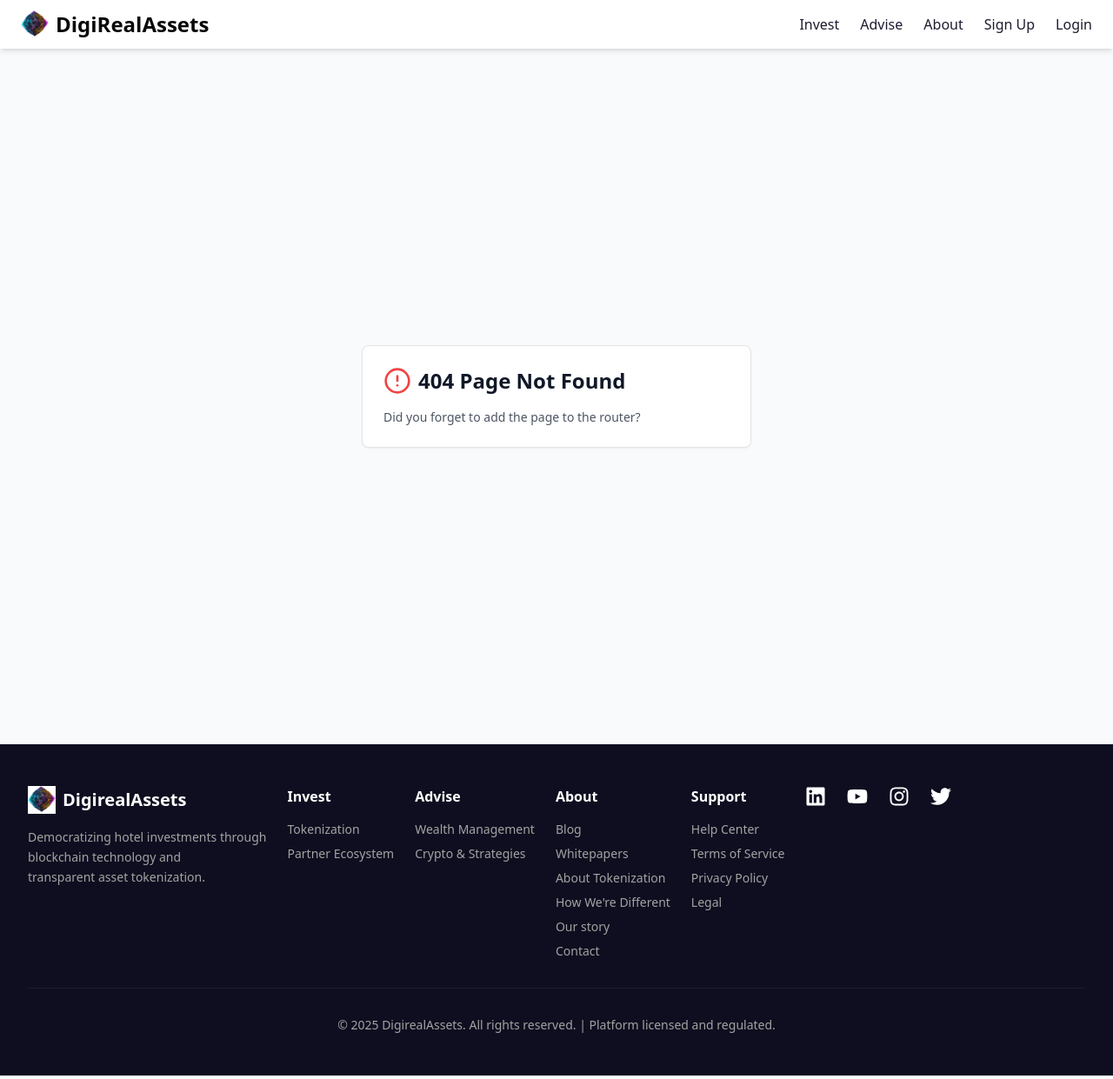
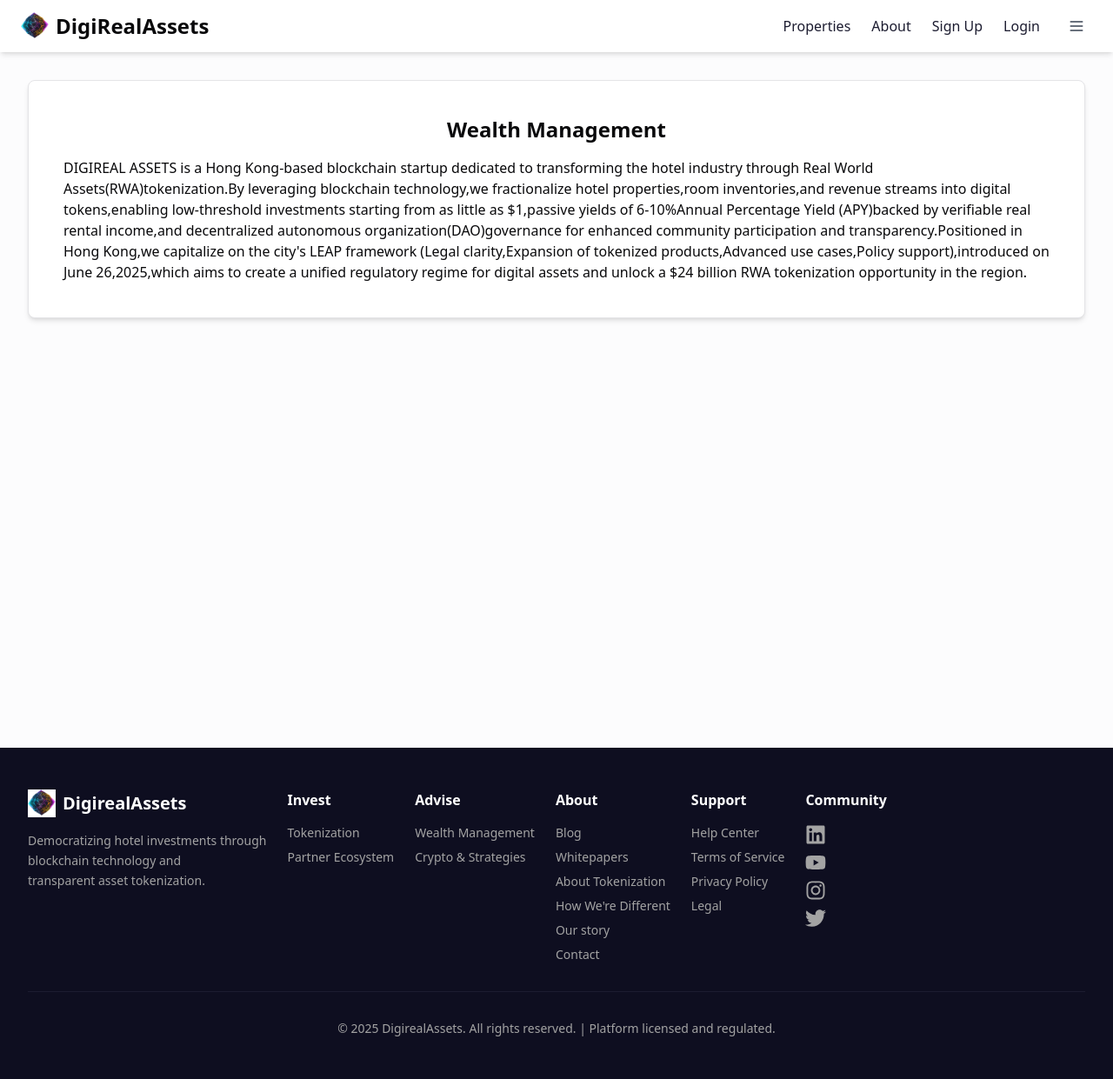
Before and after one commit to mahtias/HotelChainToken, a React (Vite) app in the folder frontend/: page /wealth-management in a window 1280 px wide. Shown: the whole page at 87% size. Built offline with nearby package versions, Linux system fonts and the light colour scheme.

Commit message:
update the home.tsx and menu

```diff
--- a/frontend/src/App.tsx
+++ b/frontend/src/App.tsx
@@ -13,7 +13,8 @@
 import Contracts from "@/pages/contracts";
 import Story from "@/pages/story";
 import Invest from "@/pages/invest";
-import Ecosystem from "@/pages/ecosystem"
+import Ecosystem from "@/pages/ecosystem";
+import Wealth from "@/pages/wealth";
 import NotFound from "@/pages/not-found";
 
 
@@ -36,6 +37,7 @@
           <Route path="/story" component={Story} />
           <Route path="/invest" component={Invest} />
           <Route path="/partner-ecosystem" component={Ecosystem}/>
+          <Route path="/wealth-management" component={Wealth} />
           <Route component={NotFound} />
         </Switch>
       </main>
--- a/frontend/src/components/layout/footer.tsx
+++ b/frontend/src/components/layout/footer.tsx
@@ -123,22 +123,18 @@
             </ul>
           </div>
           <div className="w-1/2 sm:w-1/3 md:w-auto">
-            <h3 className="font-semibold mb-4">
-              <a
-        href="#"
-        target="_blank"
-        rel="noopener noreferrer"
-        aria-label="LinkedIn"
-        className="hover:text-blue-700 transition-colors duration-300"
-      >
+            <h3 className="font-semibold mb-4">Community </h3>
+            <ul className="space-y-2 text-sm text-neutral-400">
+              <li>
+        <a href="#" target="_blank" rel="noopener noreferrer" aria-label="LinkedIn"
+        className="hover:text-blue-700 transition-colors duration-300" >
         <FaLinkedin className="w-6 h-6" />
       </a>
 
-               </h3>
+      </li>
 
-          </div>
-           <div className="w-1/2 sm:w-1/3 md:w-auto">
-                <h3 className="font-semibold mb-4"> <a
+      <li>
+         <a
         href="#"
         target="_blank"
         rel="noopener noreferrer"
@@ -147,11 +143,9 @@
       >
         <FaYoutube className="w-6 h-6" />
       </a>
-      </h3>
-               </div>
-
-           <div className="w-1/2 sm:w-1/3 md:w-auto">
-          <h3 className="font-semibold mb-4"> <a
+      </li>
+      <li>
+             <a
         href="#"
         target="_blank"
         rel="noopener noreferrer"
@@ -160,10 +154,10 @@
       >
         <FaInstagram className="w-6 h-6" />
       </a>
-      </h3>
-      </div>
-          <div className="w-1/2 sm:w-1/3 md:w-auto">
-                <h3 className="font-semibold mb-4"> <a
+      </li>
+
+      <li>
+                 <a
         href="#"
         target="_blank"
         rel="noopener noreferrer"
@@ -172,8 +166,18 @@
       >
         <FaTwitter className="w-6 h-6" />
       </a>
-      </h3>
-               </div>
+      </li>
+      </ul>
+
+
+
+
+
+          </div>
+
+
+
+
         </div>
 
         {/* Bottom text */}
--- a/frontend/src/components/layout/navbar.tsx
+++ b/frontend/src/components/layout/navbar.tsx
@@ -1,65 +1,17 @@
-import { useState, useRef } from "react";
+import { useState } from "react";
 import { Link } from "wouter";
-
-const menus = [
-  {
-
-    label: "Invest",
-    items: [
-      { label: "Tokenized Real-World Assets", href: "/invest" },
-      { label: "Partner Ecosystem", href: "/partner-ecosystem" }
-    ],
-  },
-  {
-    label: "Advise",
-    items: [
-      { label: "Wealth Management", href: "/wealth" },
-      { label: "Crypto & Strategies", href: "/crypto" },
-    ],
-  },
-  {
-    label: "About",
-    items: [
-      { label: "Blog", href: "/blog" },
-      { label: "Whitepapers", href: "/whitepaper" },
-      { label: "About Tokenization", href: "/about-tokenization" },
-      { label: "How We're Different", href: "/where-different" },
-      { label: "Contact", href: "/contact" },
-      { label: "Our Story", href: "/story" },
-    ],
-  },
-  // {
-  //   label: "About",
-  //   items: [
-  //     { label: "Our Story", href: "/story" },
-  //     { label: "Media Coverage & Press Releases", href: "/media" },
-  //     { label: "Careers", href: "/careers" },
-  //   ],
-  // },
-  // {
-  //   label: "Contact",
-  //   items: [{ label: "Get in Touch", href: "/contact" }],
-  // },
-];
+import { Menu } from "lucide-react";
+import {
+  DropdownMenu,
+  DropdownMenuContent,
+  DropdownMenuItem,
+  DropdownMenuTrigger,
+} from "@/components/ui/dropdown-menu";
 
 export default function Navbar() {
   const [mobileMenuOpen, setMobileMenuOpen] = useState(false);
   const [openDropdown, setOpenDropdown] = useState<string | null>(null);
-  const closeTimeout = useRef<NodeJS.Timeout | null>(null);
 
-  // Handles desktop hover with delay
-  const handleMouseEnter = (label: string) => {
-    if (closeTimeout.current) clearTimeout(closeTimeout.current);
-    setOpenDropdown(label);
-  };
-
-  const handleMouseLeave = () => {
-    closeTimeout.current = setTimeout(() => {
-      setOpenDropdown(null);
-    }, 250); // ⏱ delay before closing dropdown (250 ms)
-  };
-
-  // Toggle dropdown in mobile menu
   const toggleDropdown = (label: string) => {
     setOpenDropdown(openDropdown === label ? null : label);
   };
@@ -100,43 +52,81 @@
           </div>
         </button>
 
-        {/* Desktop menu */}
-        <ul className="hidden md:flex space-x-6 text-neutral-800 font-medium">
-          {menus.map((menu) => (
+        {/* Desktop Menu */}
+        <ul className="hidden md:flex space-x-6 text-neutral-800 font-medium items-center">
+          {/* Property (no dropdown) */}
+          <li>
+            <Link href="/properties">
+              <span className="hover:text-black transition-colors duration-200">
+                Properties
+              </span>
+            </Link>
+          </li>
+
+          {/* Portfolio (no dropdown) */}
+          {/* <li>
+            <Link href="/portfolio">
+              <span className="hover:text-black transition-colors duration-200">
+                Portfolio
+              </span>
+            </Link>
+          </li> */}
+
+          {/* About (with dropdown) */}
           <li
-              key={menu.label}
             className="relative cursor-pointer"
-              onMouseEnter={() => handleMouseEnter(menu.label)}
-              onMouseLeave={handleMouseLeave}
+            onMouseEnter={() => setOpenDropdown("About")}
+            onMouseLeave={() => setOpenDropdown(null)}
           >
             <span
               className={`hover:text-black transition-colors duration-200 ${
-                  openDropdown === menu.label ? "text-black" : ""
+                openDropdown === "About" ? "text-black" : ""
               }`}
             >
-                {menu.label}
+              About
             </span>
 
-              {/* Dropdown */}
             <ul
               className={`absolute left-0 mt-2 bg-white border rounded-lg shadow-lg py-2 w-56 transition-all duration-300 ease-out transform ${
-                  openDropdown === menu.label
+                openDropdown === "About"
                   ? "opacity-100 translate-y-0 visible"
                   : "opacity-0 -translate-y-2 invisible"
               }`}
             >
-                {menu.items.map((item) => (
-                  <li key={item.href}>
-                    <Link href={item.href}>
-                      <span className="block px-4 py-2 hover:bg-gray-100 hover:text-black transition-colors duration-200">
-                        {item.label}
+              <li>
+                <Link href="/blog">
+                  <span className="block px-4 py-2 hover:bg-gray-100">Blog</span>
+                </Link>
+              </li>
+              <li>
+                <Link href="/whitepaper">
+                  <span className="block px-4 py-2 hover:bg-gray-100">Whitepapers</span>
+                </Link>
+              </li>
+              <li>
+                <Link href="/about-tokenization">
+                  <span className="block px-4 py-2 hover:bg-gray-100">
+                    About Tokenization
                   </span>
                 </Link>
               </li>
-                ))}
+              <li>
+                <Link href="/contact">
+                  <span className="block px-4 py-2 hover:bg-gray-100">Contact</span>
+                </Link>
+              </li>
+              <li>
+                <Link href="/story">
+                  <span className="block px-4 py-2 hover:bg-gray-100">Our Story</span>
+                </Link>
+              </li>
+               <li>
+                <Link href="/partner-ecosystem">
+                  <span className="block px-4 py-2 hover:bg-gray-100">Ecosystem</span>
+                </Link>
+              </li>
             </ul>
           </li>
-          ))}
 
           {/* Auth links */}
           <li>
@@ -153,26 +143,62 @@
               </span>
             </Link>
           </li>
+
+          {/* Wallet / Settings icon */}
+          <li>
+            <DropdownMenu>
+              <DropdownMenuTrigger asChild>
+                <button
+                  className="flex items-center justify-center w-9 h-9 rounded-full hover:bg-gray-100 transition-colors"
+                  aria-label="Open menu"
+                >
+                  <Menu className="h-5 w-5 text-gray-700" />
+                </button>
+              </DropdownMenuTrigger>
+              <DropdownMenuContent align="end" className="w-44">
+                <DropdownMenuItem onClick={() => alert("Connect Wallet")}>
+                  🔗 Connect Wallet
+                </DropdownMenuItem>
+                <DropdownMenuItem onClick={() => alert("Profile")}>
+                  👤 Profile
+                </DropdownMenuItem>
+                <DropdownMenuItem onClick={() => alert("Logout")}>
+                  🚪 Logout
+                </DropdownMenuItem>
+              </DropdownMenuContent>
+            </DropdownMenu>
+          </li>
         </ul>
       </div>
 
-      {/* Mobile menu */}
+      {/* Mobile Menu */}
       <div
         className={`md:hidden bg-white border-t border-gray-200 ${
           mobileMenuOpen ? "block" : "hidden"
         }`}
       >
         <ul className="flex flex-col px-4 py-3 space-y-1 font-medium text-neutral-800">
-          {menus.map((menu) => (
-            <li key={menu.label}>
+          <li>
+            <Link href="/property">
+              <span className="block py-2 hover:text-black">Properties</span>
+            </Link>
+          </li>
+          {/* <li>
+            <Link href="/portfolio">
+              <span className="block py-2 hover:text-black">Portfolio</span>
+            </Link>
+          </li> */}
+
+          {/* About dropdown on mobile */}
+          <li>
             <button
               className="w-full flex justify-between items-center py-2 hover:text-black focus:outline-none"
-                onClick={() => toggleDropdown(menu.label)}
+              onClick={() => toggleDropdown("About")}
             >
-                {menu.label}
+              About
               <svg
                 className={`w-4 h-4 ml-2 transition-transform ${
-                    openDropdown === menu.label ? "rotate-180" : "rotate-0"
+                  openDropdown === "About" ? "rotate-180" : "rotate-0"
                 }`}
                 fill="none"
                 stroke="currentColor"
@@ -182,19 +208,45 @@
                 <path strokeLinecap="round" strokeLinejoin="round" d="M19 9l-7 7-7-7" />
               </svg>
             </button>
-              {openDropdown === menu.label && (
+            {openDropdown === "About" && (
               <ul className="pl-4 mt-1 border-l border-gray-300">
-                  {menu.items.map((item) => (
-                    <li key={item.href}>
-                      <Link href={item.href}>
-                        <span className="block py-1 hover:text-black">{item.label}</span>
+                <li>
+                  <Link href="/blog">
+                    <span className="block py-1 hover:text-black">Blog</span>
                   </Link>
                 </li>
-                  ))}
+                <li>
+                  <Link href="/whitepaper">
+                    <span className="block py-1 hover:text-black">Whitepapers</span>
+                  </Link>
+                </li>
+                <li>
+                  <Link href="/about-tokenization">
+                    <span className="block py-1 hover:text-black">
+                      About Tokenization
+                    </span>
+                  </Link>
+                </li>
+                <li>
+                  <Link href="/contact">
+                    <span className="block py-1 hover:text-black">Contact</span>
+                  </Link>
+                </li>
+                <li>
+                  <Link href="/story">
+                    <span className="block py-1 hover:text-black">Our Story</span>
+                  </Link>
+                </li>
+                 <li>
+                  <Link href="/partner-ecosystem">
+                    <span className="block py-1 hover:text-black">Partner Ecosystem</span>
+                  </Link>
+                </li>
               </ul>
             )}
           </li>
-          ))}
+
+          {/* Auth links */}
           <li>
             <Link href="/signup">
               <span className="block py-2 hover:text-black">Sign Up</span>
@@ -205,6 +257,29 @@
               <span className="block py-2 hover:text-black">Login</span>
             </Link>
           </li>
+
+          {/* Wallet / Settings menu */}
+          <li className="pt-3 border-t border-gray-200">
+            <DropdownMenu>
+              <DropdownMenuTrigger asChild>
+                <button className="flex items-center space-x-2 w-full py-2 hover:bg-gray-100 rounded-md">
+                  <Menu className="h-5 w-5 text-gray-700 ml-1" />
+                  <span>Menu</span>
+                </button>
+              </DropdownMenuTrigger>
+              <DropdownMenuContent align="start" className="w-44">
+                <DropdownMenuItem onClick={() => alert("Connect Wallet")}>
+                  🔗 Connect Wallet
+                </DropdownMenuItem>
+                <DropdownMenuItem onClick={() => alert("Profile")}>
+                  👤 Profile
+                </DropdownMenuItem>
+                <DropdownMenuItem onClick={() => alert("Logout")}>
+                  🚪 Logout
+                </DropdownMenuItem>
+              </DropdownMenuContent>
+            </DropdownMenu>
+          </li>
         </ul>
       </div>
     </nav>
--- a/frontend/src/pages/ecosystem.tsx
+++ b/frontend/src/pages/ecosystem.tsx
@@ -1,7 +1,7 @@
 import React from "react";
 import { Card } from "@/components/ui/card";
 import { Button } from "@/components/ui/button";
-import { Badge } from "@/components/ui/badge";
+
 
 
 export default function Ecosystem() {
--- /dev/null
+++ b/frontend/src/pages/wealth.tsx
@@ -0,0 +1,37 @@
+import React from "react";
+import { Card } from "@/components/ui/card";
+export default function wealth() {
+    return (
+      <div className="min-h-screen bg-neutral-50">
+        <div className="max-w-7xl mx-auto px-4 sm:px-6 lg:px-8 py-8">
+
+     <Card className="p-10 shadow-md">
+        <h3 className="text-2xl text-center font-bold mb-4 text-dark">Wealth Management</h3>
+
+                           <p>DIGIREAL ASSETS is a Hong Kong-based blockchain startup dedicated to transforming the hotel
+        industry through Real
+         World Assets(RWA)tokenization.By leveraging blockchain
+technology,we fractionalize hotel properties,room inventories,and revenue streams into
+digital tokens,enabling low-threshold investments starting from as little as $1,passive yields
+of 6-10%Annual Percentage Yield (APY)backed by verifiable real rental income,and
+decentralized autonomous organization(DAO)governance for enhanced community
+participation and transparency.Positioned in Hong Kong,we capitalize on the city's LEAP
+framework (Legal clarity,Expansion of tokenized products,Advanced use cases,Policy
+support),introduced on June 26,2025,which aims to create a unified regulatory regime for
+ digital assets and unlock a $24 billion RWA tokenization opportunity in the region.</p>
+            </Card>
+
+
+
+
+
+
+
+
+
+        </div>
+      </div>
+    );
+
+}
+  //const { portfolio, investments = [] } = portfolioData || {};
```
Also changed, not shown: frontend/src/pages/home.tsx (+84 -54 lines). Lines whose indentation alone changed are shown as unchanged.
